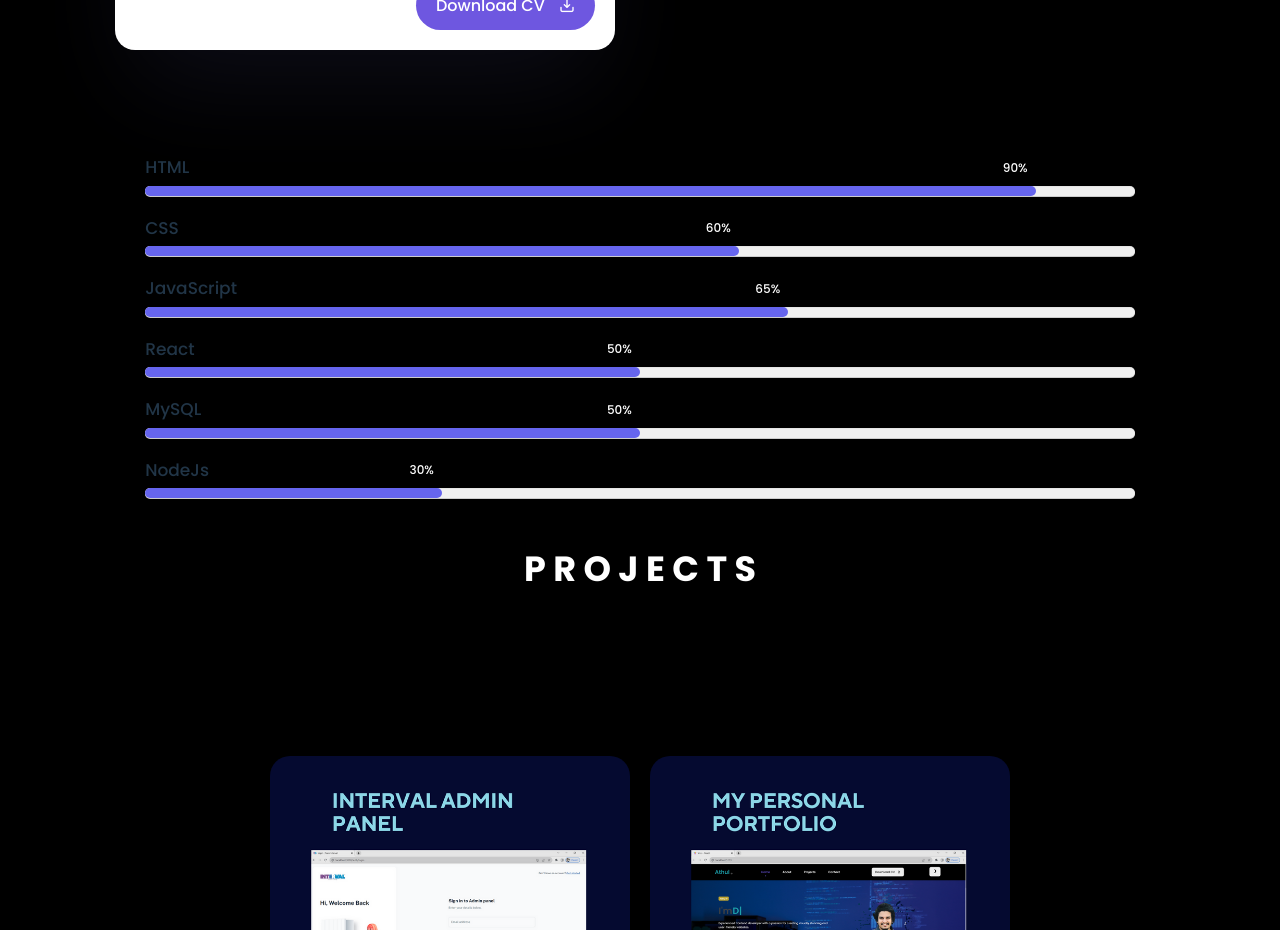
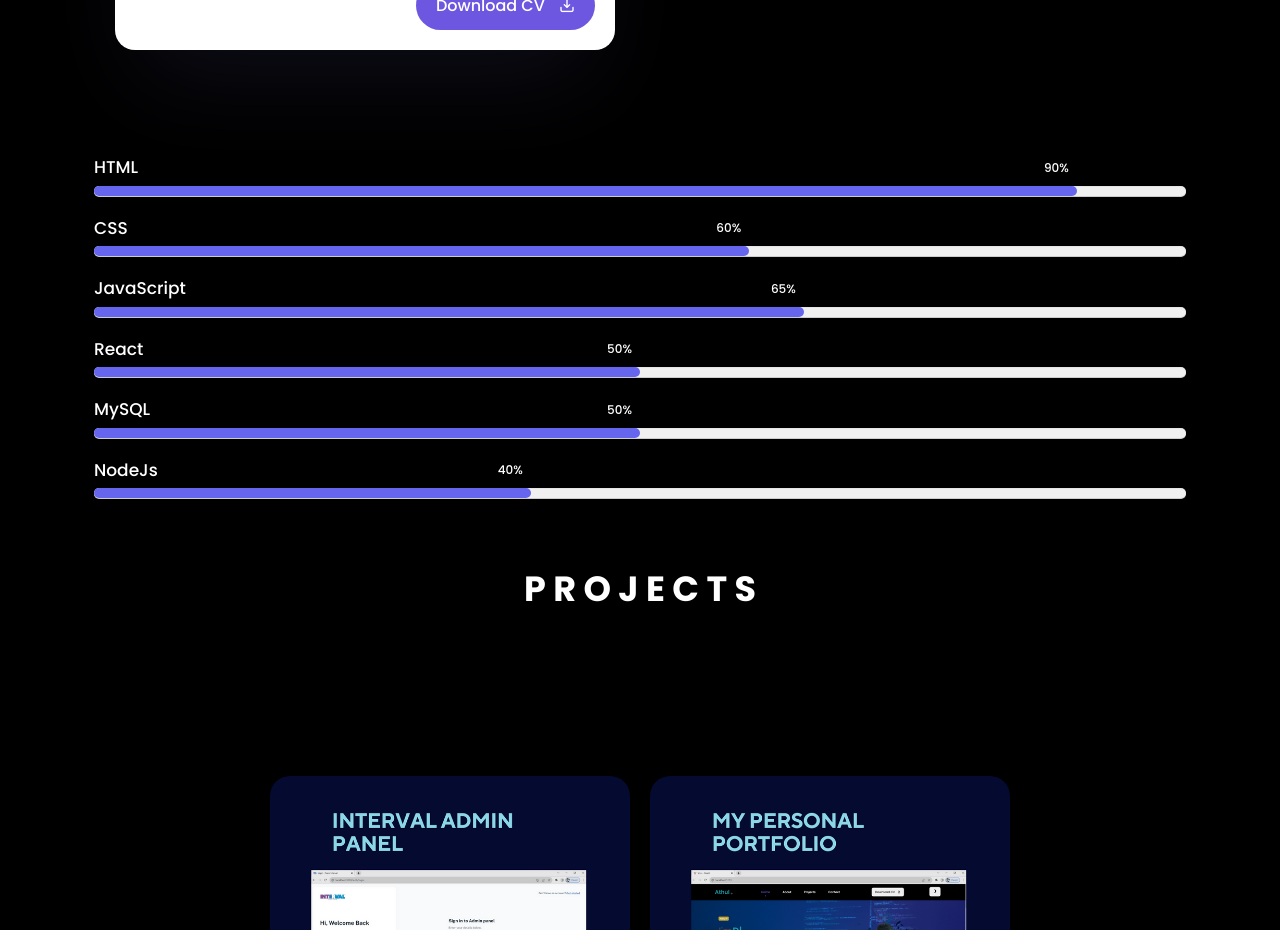
Before and after one commit to athulp281/portfolio, a React (Vite) app: page / in a window 1280 px wide. Shown: the part 1220-2150 px from the top of the page. Built offline with nearby package versions, Linux system fonts and the light colour scheme.

Commit message:
dark mood update

```diff
--- a/src/assets/Css/progress-bar.css
+++ b/src/assets/Css/progress-bar.css
@@ -26,10 +26,11 @@
 }
 .skill-bars {
     padding: 25px 30px;
-    width: 82%;
+    width: 90%;
     background: #fff;
     box-shadow: 5px 5px 20px rgba(0, 0, 0, 0.2);
     border-radius: 10px;
+    margin-bottom: 20px;
 }
 .skill-bars-dark-modes {
     padding: 25px 30px;
@@ -50,9 +51,18 @@
 .skill-bars .bar .info span {
     font-weight: 500;
     font-size: 17px;
+    color: #fff;
     opacity: 0;
     animation: showText 0.5s 1s linear forwards;
 }
+.skill-bars .bar .info-dark .label {
+    font-weight: 600;
+    font-size: 17px;
+    color: black;
+    opacity: 0;
+    animation: showText 0.5s 1s linear forwards;
+}
+
 @keyframes showText {
     100% {
         opacity: 1;
@@ -100,7 +110,7 @@
     width: 50%;
 }
 .bar .progress-line.nodejs span {
-    width: 30%;
+    width: 40%;
 }
 .progress-line span::before {
     position: absolute;
@@ -150,5 +160,5 @@
     content: "50%";
 }
 .progress-line.nodejs span::after {
-    content: "30%";
+    content: "40%";
 }
--- a/src/components/Header.jsx
+++ b/src/components/Header.jsx
@@ -174,7 +174,7 @@ export default function Header() {
                                 <button
                                     onClick={handleClick}
                                     className="nav-btn"
-                                    style={{ background: "white" }}
+                                    style={{ background: "rgb(250, 250, 250)" }}
                                 >
                                     <Icon
                                         icon="streamline:interface-lighting-brightness-1-bright-adjust-brightness-adjustment-sun-raise-controls"
--- a/src/components/ProgressBar.jsx
+++ b/src/components/ProgressBar.jsx
@@ -29,49 +29,75 @@ export default function ProgressBar() {
                     className="skill-bars"
                     style={{ background: data == "black" ? "black" : "" }}
                 >
+                    <div>
                         <div className="bar">
-                        <div className="info">
-                            <span>HTML</span>
+                            <div
+                                className={
+                                    data == "black" ? "info" : "info-dark"
+                                }
+                            >
+                                <span className="label">HTML</span>
                             </div>
                             <div className="progress-line html">
                                 <span></span>
                             </div>
                         </div>
+
                         <div className="bar">
-                        <div className="info">
-                            <span>CSS</span>
+                            <div
+                                className={
+                                    data == "black" ? "info" : "info-dark"
+                                }
+                            >
+                                <span className="label">CSS</span>
                             </div>
                             <div className="progress-line css">
                                 <span></span>
                             </div>
                         </div>
                         <div className="bar">
-                        <div className="info">
-                            <span>JavaScript</span>
+                            <div
+                                className={
+                                    data == "black" ? "info" : "info-dark"
+                                }
+                            >
+                                <span className="label">JavaScript</span>
                             </div>
                             <div className="progress-line jquery">
                                 <span></span>
                             </div>
                         </div>
                         <div className="bar">
-                        <div className="info">
-                            <span>React</span>
+                            <div
+                                className={
+                                    data == "black" ? "info" : "info-dark"
+                                }
+                            >
+                                <span className="label">React</span>
                             </div>
                             <div className="progress-line python">
                                 <span></span>
                             </div>
                         </div>
                         <div className="bar">
-                        <div className="info">
-                            <span>MySQL</span>
+                            <div
+                                className={
+                                    data == "black" ? "info" : "info-dark"
+                                }
+                            >
+                                <span className="label">MySQL</span>
                             </div>
                             <div className="progress-line mysql">
                                 <span></span>
                             </div>
                         </div>
                         <div className="bar">
-                        <div className="info">
-                            <span>NodeJs</span>
+                            <div
+                                className={
+                                    data == "black" ? "info" : "info-dark"
+                                }
+                            >
+                                <span className="label">NodeJs</span>
                             </div>
                             <div className="progress-line nodejs">
                                 <span></span>
@@ -80,5 +106,6 @@ export default function ProgressBar() {
                     </div>
                 </div>
             </div>
+        </div>
     );
 }
--- a/src/components/style.css
+++ b/src/components/style.css
@@ -65,6 +65,12 @@ html {
     margin-top: 20px;
     height: 35px;
     width: 50px;
+}
+.nav-btn:focus {
+    outline: none;
+    box-shadow: none;
+    /* Or you can set the border to none if there's a border */
+    border: none;
 }
 .btn:hover {
     background: var(--second-color);
```
Lines whose indentation alone changed are shown as unchanged.
